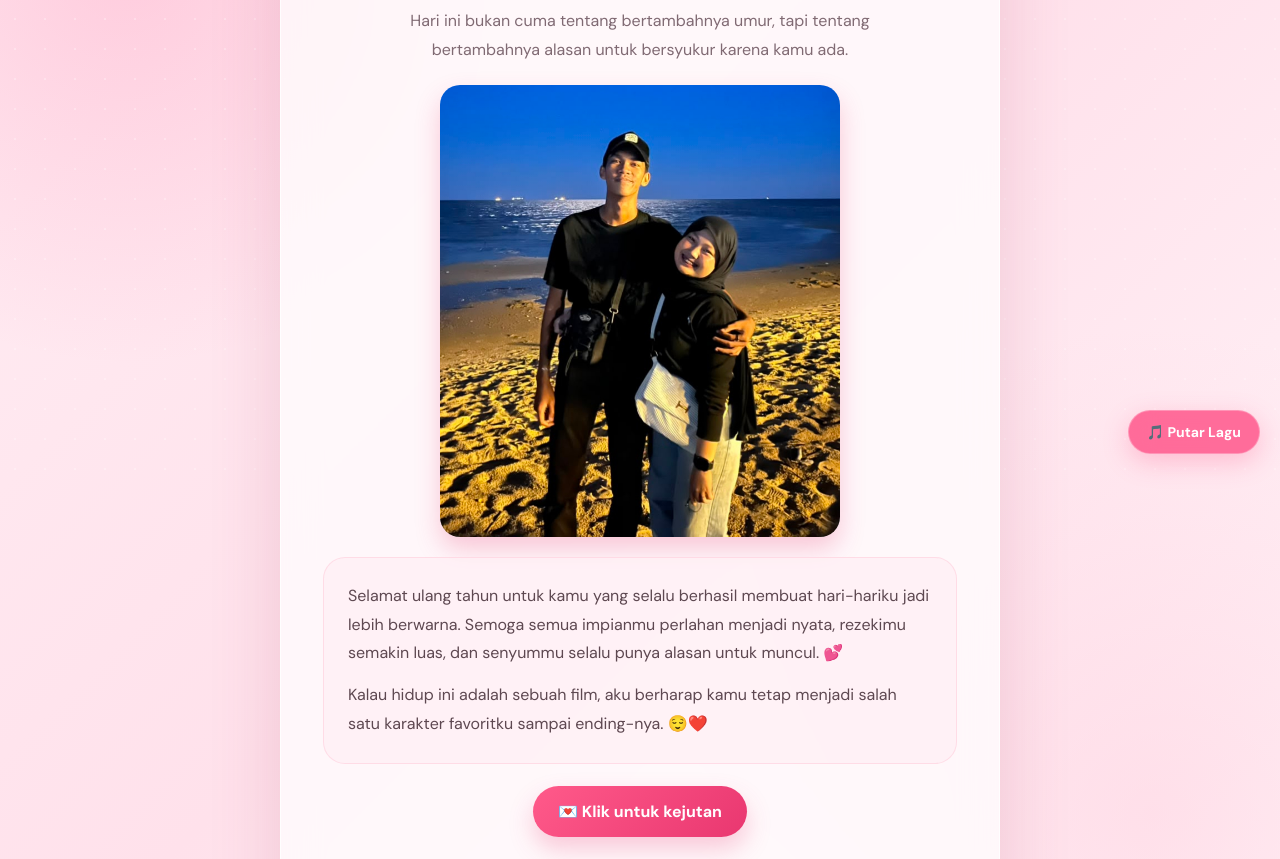
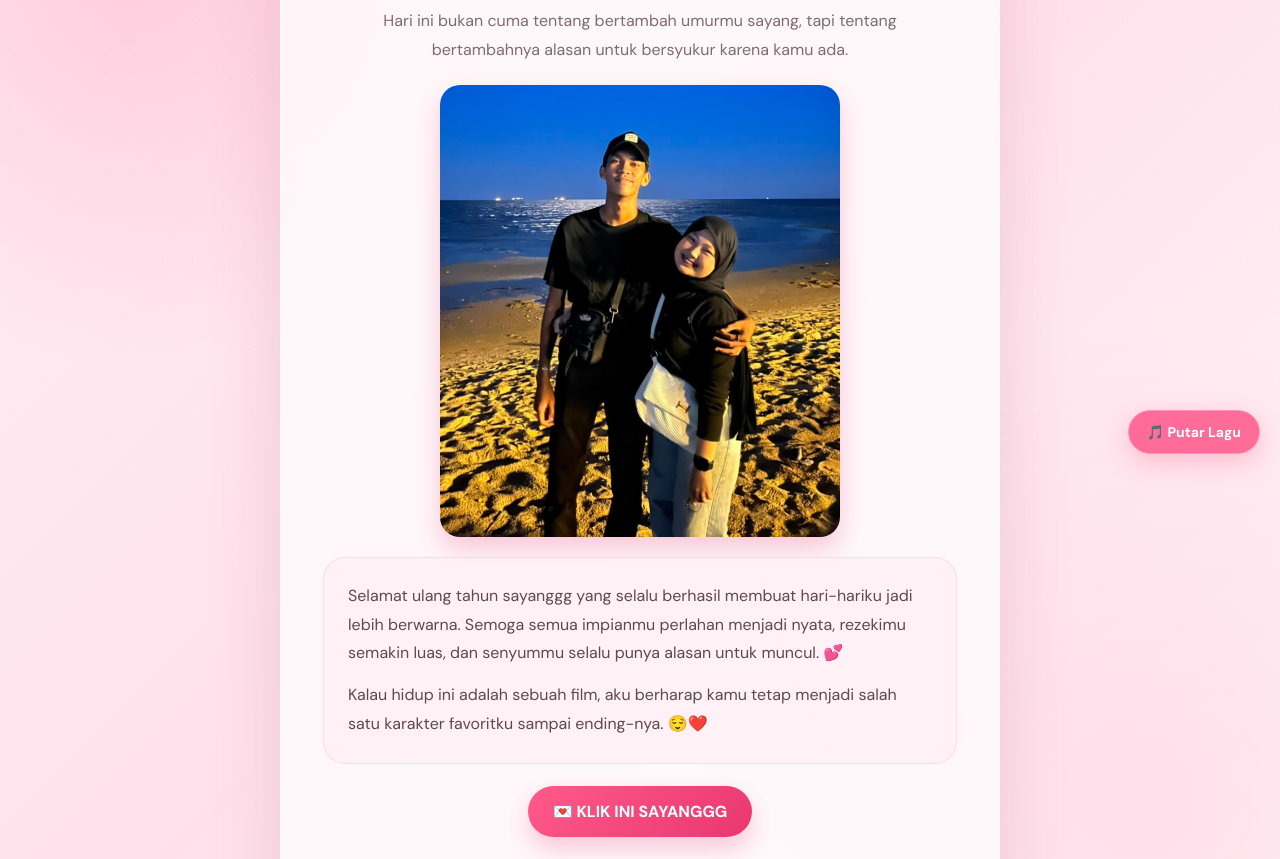
Before and after one commit to mhmmdhudda-maker/happybirthdaysayang, a plain HTML site: page index.html in a window 1280 px wide. Shown: the part 326-1185 px from the top of the page. Drawn offline with nearby package versions, Linux system fonts and the light colour scheme.

Commit message:
Update birthday message and button text

```diff
--- a/index.html
+++ b/index.html
@@ -26,14 +26,14 @@
     <h1>Happy Birthday,<br><span> Tantry Sayang ❤️</span></h1>
 
     <p class="subtitle">
-      Hari ini bukan cuma tentang bertambahnya umur,
+      Hari ini bukan cuma tentang bertambah umurmu sayang,
       tapi tentang bertambahnya alasan untuk bersyukur karena kamu ada.
     </p>
     <img src="WhatsApp%20Image%202026-10-02%20at%2010.22.14.jpeg" alt="Foto Ulang Tahun" class="birthday-photo">
 
     <section class="message">
       <p>
-        Selamat ulang tahun untuk kamu yang selalu berhasil membuat
+        Selamat ulang tahun sayanggg yang selalu berhasil membuat
         hari-hariku jadi lebih berwarna. Semoga semua impianmu perlahan
         menjadi nyata, rezekimu semakin luas, dan senyummu selalu punya
         alasan untuk muncul. 💕
@@ -44,14 +44,14 @@
       </p>
     </section>
 
-    <button id="surpriseBtn">💌 Klik untuk kejutan</button>
+    <button id="surpriseBtn">💌 KLIK INI SAYANGGG</button>
 
     <div id="surprise" class="surprise">
       <div class="emoji">🥰</div>
       <h2>Plot twist!</h2>
       <p>
-        Aku sebenarnya punya hadiah yang lebih besar...
-        <br><strong>yaitu perhatian, doa, dan cinta yang nggak ada tombol expired-nya. 😂❤️</strong>
+        TANTRY DESWITA HAFID
+        <br><strong>Semoga Kita Makin Langgeng Dan Selalu Bersamaa Sayangg 😂❤️</strong>
       </p>
       <div class="love-note">“Tetap jadi kamu, karena kamu sudah cukup istimewa.”</div>
     </div>
```
